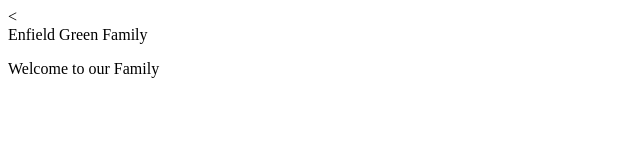
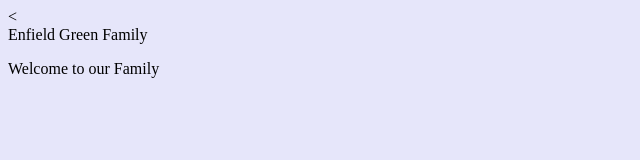
Before and after one commit to Lfgreen/testsitelfg, a plain HTML site: page index.html in a window 1280 px wide. Shown: the whole page, without its empty margins (0-640 px from the left). Drawn offline with Linux system fonts and the light colour scheme.

Commit message:
added style sheet from W3 schools

```diff
--- a/index.html
+++ b/index.html
@@ -1,3 +1,3 @@
-<<link rel="stylesheet" type="text/css" href="">
+<<link rel="stylesheet" type="text/css" href="css_stlye_sheet.css">
 <header>Enfield Green Family</header>
 <p>Welcome to our Family</p>
```
